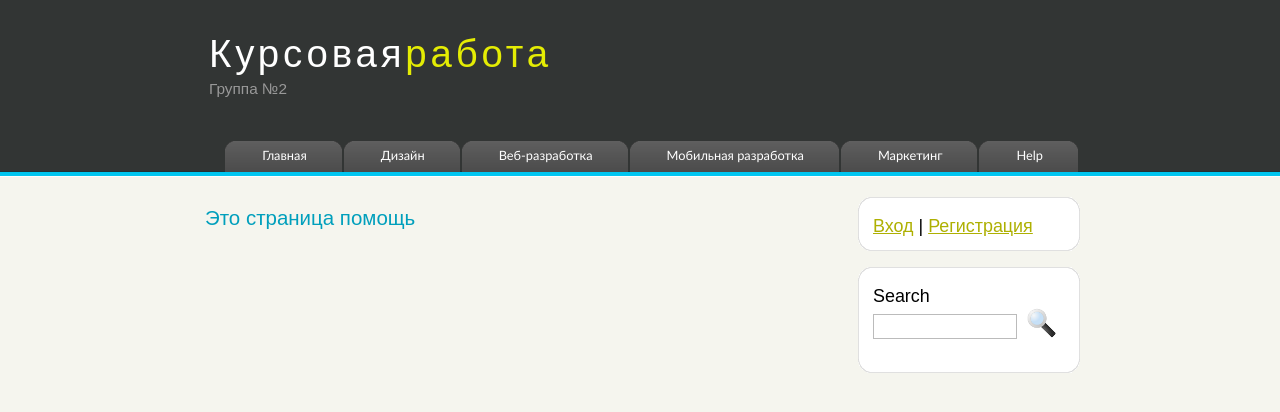
After one commit to Serguchers/gb-team-project, a Django app: page /help/ in a window 1280 px wide. The commit adds this page. Shown: the top 412 px of the page. Run offline with Django 3.2, Linux system fonts and the light colour scheme.

Commit message:
Template base.html and category

```diff
--- /dev/null
+++ b/finalproject/mainapp/templates/help.html
@@ -0,0 +1,9 @@
+{% extends "base.html" %}
+{% load static %}
+{% block title %}
+    Помощь
+{% endblock %}
+
+{% block body %}
+      <h2>Это страница помощь</h2>
+{% endblock %}
--- a/finalproject/mainapp/views.py
+++ b/finalproject/mainapp/views.py
@@ -6,25 +6,25 @@ from django.shortcuts import render
 
 
 def show_main(request):
-    return render(request, '../templates/base.html')
+    return render(request, 'index.html')
 
 def show_design(request):
-    return render(request, '../templates/base.html')
+    return render(request, 'design.html')
 
 def show_web_dev(request):
-    return render(request, '../templates/base.html')
+    return render(request, 'web_dev.html')
 
 def show_mobile_dev(request):
-    return render(request, '../templates/base.html')
+    return render(request, 'mobile_dev.html')
 
 def show_marketing(request):
-    return render(request, '../templates/base.html')
+    return render(request, 'marketing.html')
 
 def registration(request):
-    return render(request, '../templates.base.html')
+    return render(request, 'registration.html')
 
 def signin(request):
     return render(request, '../templates.base.html')
 
 def help_page(request):
-    return render(request, '../templates.base.html')
+    return render(request, 'help.html')
--- a/finalproject/static/css/style.css
+++ b/finalproject/static/css/style.css
@@ -35,6 +35,7 @@ h2
 
 h3
 { font-size: 140%;
+  margin: 0 0 0px 0;
   padding: 5px 0 0 0;}
 
 h4, h6
@@ -98,7 +99,7 @@ ol li
   margin-right: auto;}
 
 #header
-{ background: #323534 url(back.png) repeat-x;
+{ background: #323534 url(../img/back.png) repeat-x;
   height: 177px;}
 
 #logo
@@ -148,7 +149,7 @@ ul#menu li
   padding: 0 0 0 9px;
   list-style: none;
   margin: 1px 2px 0 0;
-  background: #5A5A5A url(tab.png) no-repeat 0 0;}
+  background: #5A5A5A url(../img/tab.png) no-repeat 0 0;}
 
 ul#menu li a
 { font: normal 100% 'trebuchet ms', sans-serif;
@@ -159,7 +160,7 @@ ul#menu li a
   text-align: center;
   color: #FFF;
   text-decoration: none;
-  background: #5A5A5A url(tab.png) no-repeat 100% 0;}
+  background: #5A5A5A url(../img/tab.png) no-repeat 100% 0;}
 
 ul#menu li.selected a
 { height: 20px;
@@ -167,10 +168,10 @@ ul#menu li.selected a
 
 ul#menu li.selected
 { margin: 1px 2px 0 0;
-  background: #00C6F0 url(tab_selected.png) no-repeat 0 0;}
+  background: #00C6F0 url(../img/tab_selected.png) no-repeat 0 0;}
 
 ul#menu li.selected a, ul#menu li.selected a:hover
-{ background: #00C6F0 url(tab_selected.png) no-repeat 100% 0;
+{ background: #00C6F0 url(../img/tab_selected.png) no-repeat 100% 0;
   color: #FFF;}
 
 ul#menu li a:hover
@@ -189,12 +190,12 @@ ul#menu li a:hover
 .sidebar_top
 { width: 222px;
   height: 14px;
-  background: transparent url(side_top.png) no-repeat;}
+  background: transparent url(../img/side_top.png) no-repeat;}
 
 .sidebar_base
 { width: 222px;
   height: 14px;
-  background: url(side_base.png) no-repeat;}
+  background: url(../img/side_base.png) no-repeat;}
 
 .sidebar
 { float: right;
@@ -203,7 +204,7 @@ ul#menu li a:hover
   margin: 0 0 16px 0;}
 
 .sidebar_item
-{ background: url(side_back.png) repeat-y;
+{ background: url(../img/side_back.png) repeat-y;
   padding: 0 15px;
   width: 192px;}
 
@@ -224,7 +225,7 @@ ul#menu li a:hover
 
 #content ul li, .sidebar ul li
 { list-style-type: none;
-  background: url(bullet.png) no-repeat;
+  background: url(../img/bullet.png) no-repeat;
   margin: 0 0 0 0;
   padding: 0 0 4px 25px;
   line-height: 1.5em;}
@@ -236,7 +237,7 @@ ul#menu li a:hover
   height: 80px;
   padding: 28px 0 5px 0;
   text-align: center;
-  background: #3B3939 url(footer.png) repeat-x;
+  background: #3B3939 url(../img/footer.png) repeat-x;
   color: #A8AA94;}
 
 #footer p
--- a/finalproject/templates/base.html
+++ b/finalproject/templates/base.html
@@ -3,14 +3,14 @@
 {% load static %}
 
 <html>
-
   <head>
     <meta charset="utf-8">
-  <title>simplestyle_4</title>
+    <title>{% block title %}  {% endblock %}</title>
     <meta name="description" content="website description" />
     <meta name="keywords" content="website keywords, website keywords" />
     <meta http-equiv="content-type" content="text/html; charset=windows-1252" />
     <link rel="stylesheet" type="text/css" href="{% static 'css/style.css' %}" />
+    <link rel="shortcut icon" type="image/png" href="{% static 'img/favicon.ico' %}"/>
   </head>
 
   <body>
@@ -18,56 +18,44 @@
       <div id="header">
         <div id="logo">
           <div id="logo_text">
-          <!-- class="logo_colour", allows you to change the colour of the text -->
-          <h1><a href="/">simple<span class="logo_colour">style_4</span></a></h1>
-          <h2>Simple. Contemporary. Website Template.</h2>
+            <h1><a href="/">Курсовая<span class="logo_colour">работа</span></a></h1>
+            <h2>Группа №2</h2>
           </div>
         </div>
         <div id="menubar">
           <ul id="menu">
-          <!-- put class="selected" in the li tag for the selected page - to highlight which page you're on -->
             <li><a href="/">Главная</a></li>
             <li><a href="/design/">Дизайн</a></li>
             <li><a href="/web-dev/">Веб-разработка</a></li>
             <li><a href="/mobile-dev/">Мобильная разработка</a></li>
             <li><a href="/marketing/">Маркетинг</a></li>
+            <li><a href="/help/">Help</a></li>
           </ul>
         </div>
       </div>
       <div id="content_header"></div>
       <div id="site_content">
         <div id="sidebar_container">
+
           <div class="sidebar">
             <div class="sidebar_top"></div>
             <div class="sidebar_item">
               <!-- insert your sidebar items here -->
-            <h3>Latest News</h3>
-            <h4>New Website Launched</h4>
-            <h5>January 1st, 2010</h5>
-            <p>2010 sees the redesign of our website. Take a look around and let us know what you think.<br /><a href="#">Read more</a></p>
+              <h3><a href="/admin/">Вход</a> |
+                <a href="/registration/">Регистрация</a></h3>
+<!--              <h5>January 1st, 2010</h5>-->
+<!--              <p>2010 sees the redesign of our website. Take a look around and let us know what you think.<br /><a href="#">Read more</a></p>-->
             </div>
             <div class="sidebar_base"></div>
           </div>
-        <div class="sidebar">
-          <div class="sidebar_top"></div>
-          <div class="sidebar_item">
-            <h3>Useful Links</h3>
-            <ul>
-              <li><a href="#">link 1</a></li>
-              <li><a href="#">link 2</a></li>
-              <li><a href="#">link 3</a></li>
-              <li><a href="#">link 4</a></li>
-            </ul>
-          </div>
-          <div class="sidebar_base"></div>
-        </div>
+
           <div class="sidebar">
             <div class="sidebar_top"></div>
             <div class="sidebar_item">
               <h3>Search</h3>
               <form method="post" action="#" id="search_form">
                 <p>
-                <input class="search" type="text" name="search_field" value="Enter keywords....." />
+                  <input class="search" type="text" name="search_field" value="" />
                   <input name="search" type="image" style="border: 0; margin: 0 0 -9px 5px;" src="{% static 'img/search.png' %}" alt="Search" title="Search" />
                 </p>
               </form>
@@ -76,26 +64,9 @@
           </div>
         </div>
         <div id="content">
-        <!-- insert the page content here -->
-        <h1>Welcome to the simplestyle_4 template</h1>
-        <p>This standards compliant, simple, fixed width website template is released as an 'open source' design (under a <a href="http://creativecommons.org/licenses/by/3.0">Creative Commons Attribution 3.0 Licence</a>), which means that you are free to download and use it for anything you want (including modifying and amending it). All I ask is that you leave the 'design from HTML5webtemplates.co.uk' link in the footer of the template, but other than that...</p>
-        <p>This template is written entirely in <strong>HTML5</strong> and <strong>CSS</strong>, and can be validated using the links in the footer.</p>
-        <p>You can view more free HTML5 web templates <a href="http://www.html5webtemplates.co.uk">here</a>.</p>
-        <p>This template is a fully functional 5 page website, with an <a href="examples.html">examples</a> page that gives examples of all the styles available with this design.</p>
-        <h2>Browser Compatibility</h2>
-        <p>This template has been tested in the following browsers:</p>
-        <ul>
-          <li>Internet Explorer 8</li>
-          <li>Internet Explorer 7</li>
-          <li>FireFox 3.5</li>
-          <li>Google Chrome 6</li>
-          <li>Safari 4</li>
-        </ul>
+          {% block body %}    {% endblock %}
+
         </div>
-    </div>
-    <div id="content_footer"></div>
-    <div id="footer">
-      <p><a href="/">Главная</a> | <a href="/design/">Дизайн</a> | <a href="/web-dev/">Веб-разработка</a> | <a href="/mobile-dev/">Мобильная разработка</a> | <a href="/marketing/">Маркетинг</a></p>
       </div>
     </div>
   </body>
```
Also changed, not shown: finalproject/mainapp/templates/design.html (added, +9 -0 lines), finalproject/mainapp/templates/index.html (added, +9 -0 lines), finalproject/mainapp/templates/marketing.html (added, +9 -0 lines), finalproject/mainapp/templates/mobile_dev.html (added, +9 -0 lines), finalproject/mainapp/templates/registration.html (added, +9 -0 lines), finalproject/mainapp/templates/web_dev.html (added, +9 -0 lines), finalproject/static/img/favicon.ico (added). Lines whose indentation alone changed are shown as unchanged.
